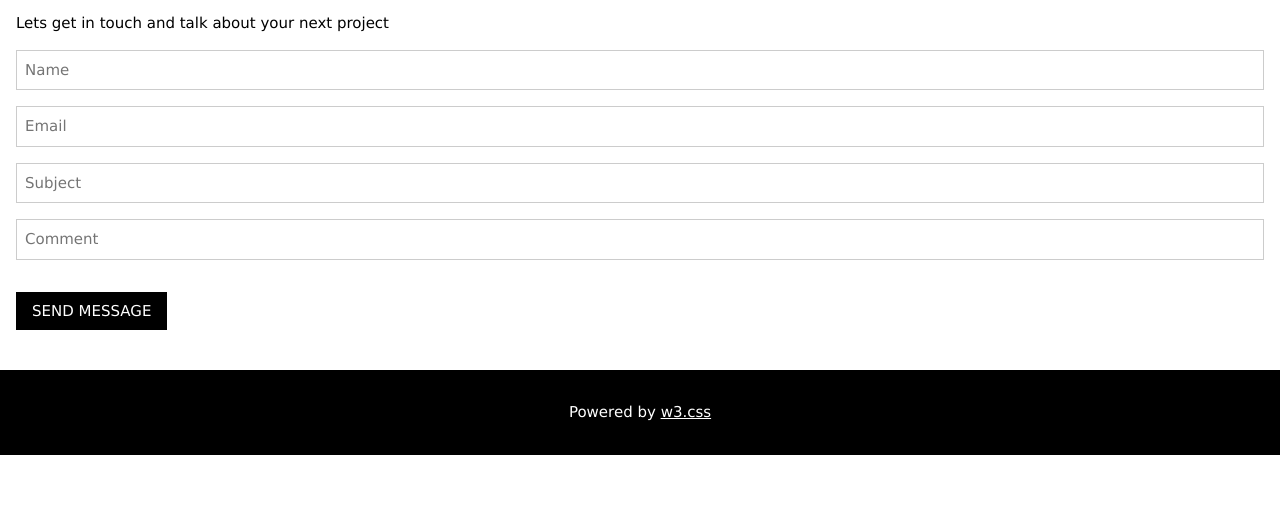
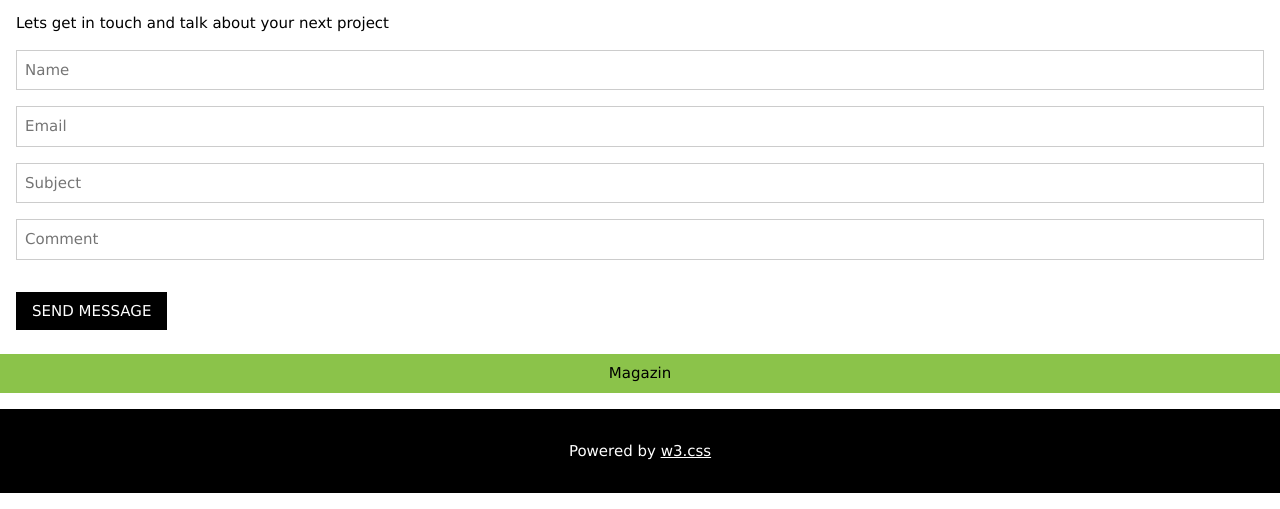
Before and after one commit to JelenaSter/Hello-github, a plain HTML site: page index.html in a window 1280 px wide. Shown: the part 1581-2090 px from the top of the page. Before the commit the page ends 2052 px from the top, so only its background shows below. Drawn offline with nearby package versions, Linux system fonts and the light colour scheme.

Commit message:
add magazin page

```diff
--- a/index.html
+++ b/index.html
@@ -129,6 +129,7 @@ laboris nisi ut aliquip ex ea commodo consequat.
 <p class="w3-opacity">Architect</p>
 <p>Phasellus eget enim eu lectus faucibus vestibulum. Suspendisse sodales pellentesque elementum.</p>
 <a href="mailto:yemmay@gmail.com" class= "w3-button w3-light-grey w3-block">Contact</a>
+
 </div>
 
 <div class="w3-col l3 m6 w3-margin-bottom">
@@ -162,6 +163,8 @@ laboris nisi ut aliquip ex ea commodo consequat.
   </div>
   </div>
 
+  <a href= https://www.arhitektura.rs/ class= "w3-button w3-light-green w3-block">Magazin</a>
+
 
 
 
```
